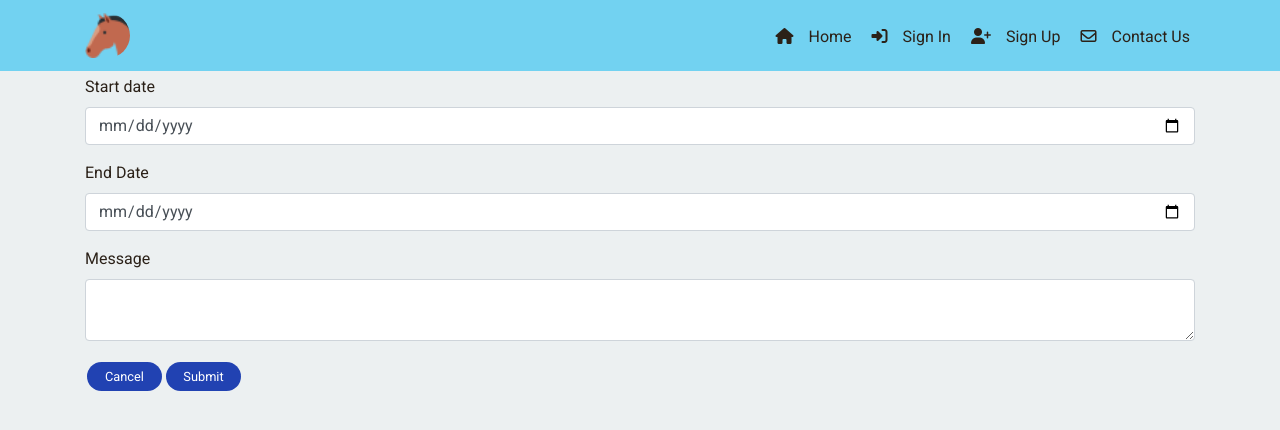
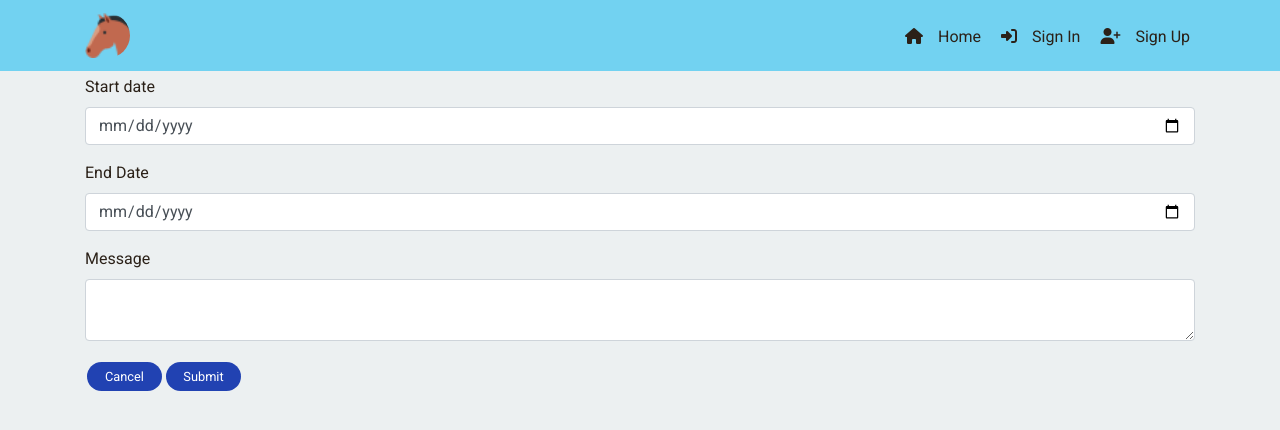
Before and after one commit to gStarhigh/pro5, a React (Create React App) app in the folder frontend/: page /createinformation in a window 1280 px wide. Shown: the top 430 px of the page. Built offline with nearby package versions, Linux system fonts and the light colour scheme; no server answers.

Commit message:
moved contact and profile in the navbar

```diff
--- a/frontend/src/components/NavBar.js
+++ b/frontend/src/components/NavBar.js
@@ -37,6 +37,7 @@ const NavBar = () => {
   const handleSignOut = async () => {
     try {
       await axios.post("dj-rest-auth/logout/");
+      setAlert("You signed out successfully!");
       setCurrentUser(null);
     } catch (err) {
       console.log(err);
@@ -46,6 +47,16 @@ const NavBar = () => {
   /* If a user is logged in */
   const loggedInIcons = (
     <>
+      <NavLink className={styles.NavLink} to="/" onClick={handleSignOut}>
+        <i className="fas fa-sign-out-alt"></i>Sign out
+      </NavLink>
+      <NavLink
+        to="/contact"
+        className={styles.NavLink}
+        activeClassName={styles.Active}
+      >
+        <i class="fa-regular fa-envelope"></i>Contact Us
+      </NavLink>
       <NavLink
         to={`/profiles/${currentUser?.profile_id}`}
         className={styles.NavLink}
@@ -55,9 +66,6 @@ const NavBar = () => {
           text={currentUser?.username}
           height={40}
         />
-      </NavLink>
-      <NavLink className={styles.NavLink} to="/" onClick={handleSignOut}>
-        <i className="fas fa-sign-out-alt"></i>Sign out
       </NavLink>
     </>
   );
@@ -119,13 +127,6 @@ const NavBar = () => {
               <i className="fas fa-home"></i>Home
             </NavLink>
             {currentUser ? loggedInIcons : loggedOutIcons}
-            <NavLink
-              to="/contact"
-              className={styles.NavLink}
-              activeClassName={styles.Active}
-            >
-              <i class="fa-regular fa-envelope"></i>Contact Us
-            </NavLink>
           </Nav>
         </Navbar.Collapse>
       </Container>
```
